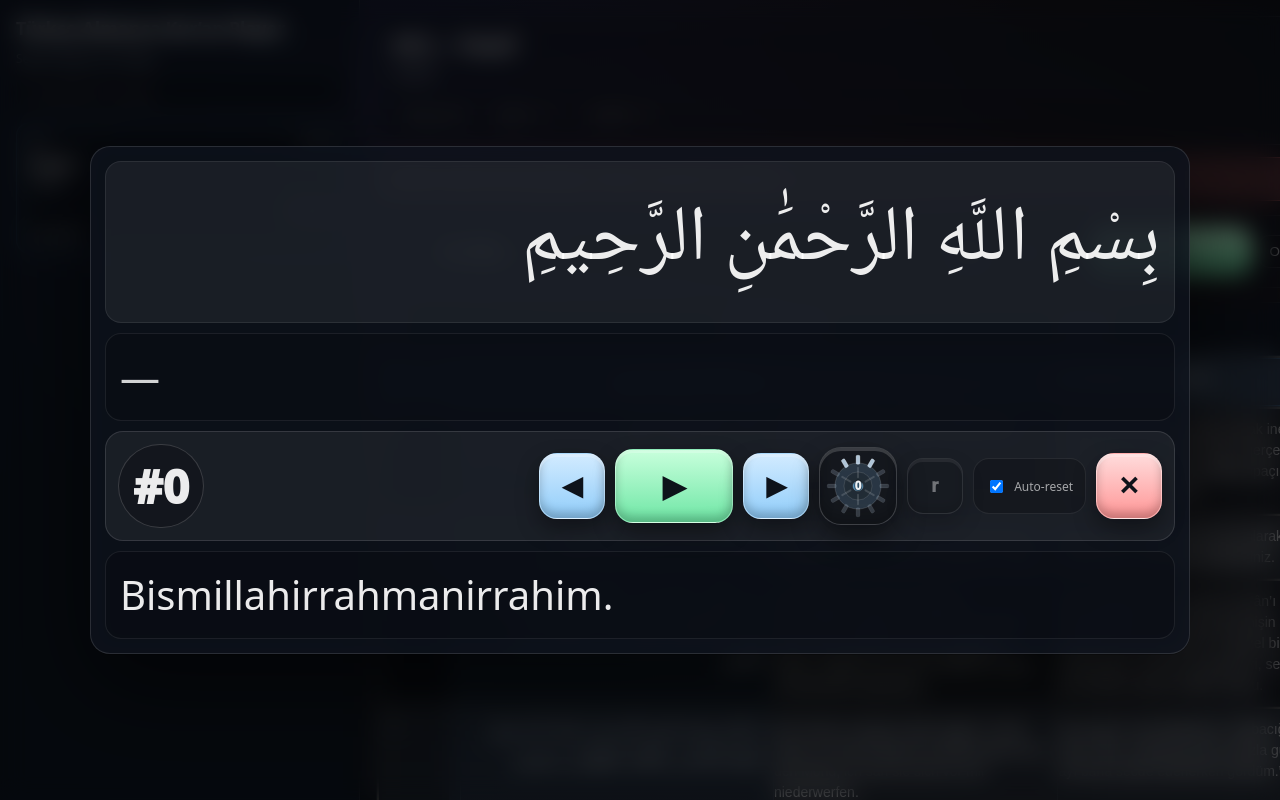
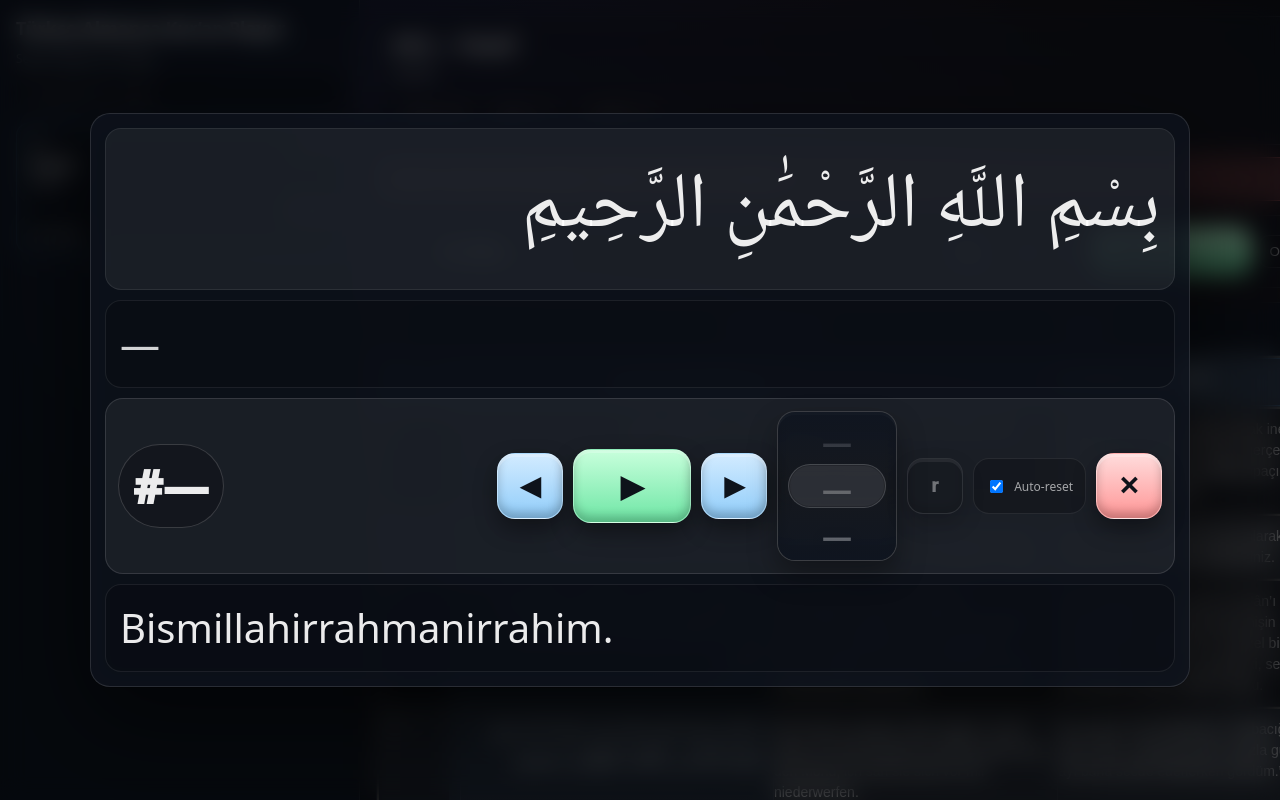
Before and after one commit to sunrise8030/Qatd, a React (Vite) app: page / in a window 1280 px wide. Both pictures are taken after a click on the button "Single Player". Shown: the top 800 px of the page. Built offline with nearby package versions, Linux system fonts and the light colour scheme.

Commit message:
Update App.jsx

```diff
--- a/src/App.jsx
+++ b/src/App.jsx
@@ -1,5 +1,6 @@
 // =========================================================
 // src/App.jsx
+// (iOS picker wheel mantığı + r/rr görünür + diğer her şey korunur)
 // =========================================================
 import React, { useCallback, useEffect, useMemo, useRef, useState } from "react";
 import "./styles.css";
@@ -338,326 +339,171 @@ function Timeline({
 }
 
 /**
- * GearDial:
- * - 12 diş (arkada gömülü 9, önde parlak 3)
- * - ayah no çarkın üstünde
- * - gerçek dişli step: akümülasyon (STEP_DEG) ile tık tık
- * - momentum + hızlanma
+ * iOS picker wheel (alarm UI mantığı)
+ * - drag up/down + wheel + inertia
+ * - step => onStep(+1/-1)
  */
-function GearDial({ disabled, label, onStep }) {
-  const btnRef = useRef(null);
-
-  const rotDegRef = useRef(0);
-  const accumRef = useRef(0);
-
-  // pointer
+function IOSPickerWheel({ disabled, value, onStep }) {
+  const ref = useRef(null);
+
   const draggingRef = useRef(false);
-  const lastAngleRef = useRef(null);
-  const lastMoveTsRef = useRef(0);
-
-  // tick visual + haptic
-  const tickTimerRef = useRef(0);
-
-  // acceleration
-  const lastStepTsRef = useRef(0);
-  const burstRef = useRef(0);
-
-  // inertia
-  const inertiaRafRef = useRef(0);
-  const inertiaVelRef = useRef(0); // deg/ms
-  const inertiaLastTsRef = useRef(0);
-
-  const STEP_DEG = 24; // daha "dişli" hissi
+  const lastYRef = useRef(0);
+  const lastTsRef = useRef(0);
+
+  const velRef = useRef(0); // px/ms
+  const accumPxRef = useRef(0);
+  const rafRef = useRef(0);
+
+  const STEP_PX = 34;
 
   useEffect(() => {
     return () => {
-      if (tickTimerRef.current) window.clearTimeout(tickTimerRef.current);
-      if (inertiaRafRef.current) cancelAnimationFrame(inertiaRafRef.current);
+      if (rafRef.current) cancelAnimationFrame(rafRef.current);
     };
   }, []);
 
-  const applyRotation = (ddeg) => {
-    rotDegRef.current += ddeg;
-    const el = btnRef.current;
-    if (!el) return;
-    el.style.setProperty("--rot", `${rotDegRef.current}deg`);
+  const stop = () => {
+    if (rafRef.current) cancelAnimationFrame(rafRef.current);
+    rafRef.current = 0;
+    velRef.current = 0;
+    accumPxRef.current = 0;
   };
 
-  const doTick = () => {
-    const el = btnRef.current;
-    if (!el) return;
-
-    el.classList.remove("tick");
-    void el.offsetWidth;
-    el.classList.add("tick");
-
-    if (tickTimerRef.current) window.clearTimeout(tickTimerRef.current);
-    tickTimerRef.current = window.setTimeout(() => el.classList.remove("tick"), 160);
-
-    try {
-      if (typeof navigator !== "undefined" && typeof navigator.vibrate === "function") {
-        navigator.vibrate(8);
-      }
-    } catch {}
-  };
-
-  const computeMultiplier = () => {
-    const now = performance.now();
-    const dt = now - (lastStepTsRef.current || 0);
-    lastStepTsRef.current = now;
-
-    if (dt < 110) burstRef.current = Math.min(6, burstRef.current + 1);
-    else if (dt < 170) burstRef.current = Math.min(5, Math.max(1, burstRef.current));
-    else if (dt < 250) burstRef.current = Math.min(3, Math.max(1, burstRef.current));
-    else burstRef.current = 0;
-
-    if (burstRef.current <= 0) return 1;
-    if (burstRef.current <= 2) return 2;
-    if (burstRef.current <= 4) return 3;
-    if (burstRef.current === 5) return 4;
-    return 5;
-  };
-
-  const step = (dir, times = 1) => {
-    const n = clamp(times, 1, 10);
-    for (let i = 0; i < n; i += 1) onStep(dir);
-    doTick();
-  };
-
-  const acceleratedStep = (dir, extra = 0) => {
-    const mul = clamp(computeMultiplier() + extra, 1, 10);
-    step(dir, mul);
-  };
-
-  const processAccum = () => {
-    while (Math.abs(accumRef.current) >= STEP_DEG) {
-      const dir = accumRef.current > 0 ? +1 : -1;
-      const extra = Math.abs(inertiaVelRef.current) > 0.55 ? 2 : Math.abs(inertiaVelRef.current) > 0.35 ? 1 : 0;
-      acceleratedStep(dir, extra);
-      accumRef.current -= dir * STEP_DEG;
+  const tickSteps = () => {
+    while (Math.abs(accumPxRef.current) >= STEP_PX) {
+      const dir = accumPxRef.current > 0 ? +1 : -1; // down => next
+      onStep(dir);
+      accumPxRef.current -= dir * STEP_PX;
     }
   };
 
-  const stopInertia = () => {
-    if (inertiaRafRef.current) cancelAnimationFrame(inertiaRafRef.current);
-    inertiaRafRef.current = 0;
-    inertiaVelRef.current = 0;
-    inertiaLastTsRef.current = 0;
-  };
-
   const startInertia = () => {
-    const vel0 = inertiaVelRef.current;
-    if (!Number.isFinite(vel0) || Math.abs(vel0) < 0.05) {
-      stopInertia();
+    const v0 = velRef.current;
+    if (!Number.isFinite(v0) || Math.abs(v0) < 0.05) {
+      stop();
       return;
     }
 
-    inertiaLastTsRef.current = performance.now();
-    const DECAY_PER_MS = 0.0068;
-    const MAX_MS = 1200;
+    const DECAY = 0.0065;
+    const MAX_MS = 1100;
     const startTs = performance.now();
-
-    const tick = () => {
+    let last = performance.now();
+
+    const frame = () => {
       const now = performance.now();
-      const dt = now - (inertiaLastTsRef.current || now);
-      inertiaLastTsRef.current = now;
-
-      const sign = Math.sign(inertiaVelRef.current || vel0);
-      const speed = Math.abs(inertiaVelRef.current || vel0);
-      const nextSpeed = Math.max(0, speed * (1 - DECAY_PER_MS * dt));
-      inertiaVelRef.current = sign * nextSpeed;
-
-      const ddeg = inertiaVelRef.current * dt;
-      applyRotation(ddeg);
-      accumRef.current += ddeg;
-      processAccum();
-
-      const elapsed = now - startTs;
-      if (nextSpeed < 0.05 || elapsed > MAX_MS) {
-        stopInertia();
+      const dt = now - last;
+      last = now;
+
+      const sign = Math.sign(velRef.current || v0);
+      const sp = Math.abs(velRef.current || v0);
+      const nextSp = Math.max(0, sp * (1 - DECAY * dt));
+      velRef.current = sign * nextSp;
+
+      accumPxRef.current += velRef.current * dt;
+      tickSteps();
+
+      if (nextSp < 0.05 || now - startTs > MAX_MS) {
+        stop();
         return;
       }
-      inertiaRafRef.current = requestAnimationFrame(tick);
+      rafRef.current = requestAnimationFrame(frame);
     };
 
-    inertiaRafRef.current = requestAnimationFrame(tick);
-  };
-
-  const getAngle = (clientX, clientY) => {
-    const el = btnRef.current;
-    if (!el) return 0;
-    const r = el.getBoundingClientRect();
-    const cx = r.left + r.width / 2;
-    const cy = r.top + r.height / 2;
-    const dx = clientX - cx;
-    const dy = clientY - cy;
-    return Math.atan2(dy, dx) * (180 / Math.PI);
-  };
-
-  const normDelta = (a, b) => {
-    let d = a - b;
-    while (d > 180) d -= 360;
-    while (d < -180) d += 360;
-    return d;
+    rafRef.current = requestAnimationFrame(frame);
   };
 
   const onPointerDown = (e) => {
     if (disabled) return;
-    stopInertia();
+    stop();
     draggingRef.current = true;
-    lastAngleRef.current = getAngle(e.clientX, e.clientY);
-    lastMoveTsRef.current = performance.now();
-    btnRef.current?.setPointerCapture?.(e.pointerId);
+    lastYRef.current = e.clientY;
+    lastTsRef.current = performance.now();
+    ref.current?.setPointerCapture?.(e.pointerId);
   };
 
   const onPointerMove = (e) => {
     if (disabled || !draggingRef.current) return;
 
     const now = performance.now();
-    const cur = getAngle(e.clientX, e.clientY);
-    const last = lastAngleRef.current;
-
-    if (last == null) {
-      lastAngleRef.current = cur;
-      lastMoveTsRef.current = now;
-      return;
-    }
-
-    const d = normDelta(cur, last);
-    const dt = Math.max(1, now - (lastMoveTsRef.current || now));
-    lastMoveTsRef.current = now;
-    lastAngleRef.current = cur;
-
-    inertiaVelRef.current = d / dt;
-
-    applyRotation(d);
-    accumRef.current += d;
-    processAccum();
+    const dy = e.clientY - lastYRef.current;
+    const dt = Math.max(1, now - (lastTsRef.current || now));
+
+    lastYRef.current = e.clientY;
+    lastTsRef.current = now;
+
+    velRef.current = dy / dt;
+    accumPxRef.current += dy;
+    tickSteps();
   };
 
   const onPointerUp = () => {
     draggingRef.current = false;
-    lastAngleRef.current = null;
-    burstRef.current = 0;
     startInertia();
   };
 
   const onWheel = (e) => {
     if (disabled) return;
     e.preventDefault();
-    stopInertia();
-
-    const dir = e.deltaY > 0 ? +1 : -1;
-    const abs = Math.abs(e.deltaY);
-
-    // wheel -> rotate + seed inertia
-    const ddeg = clamp((abs / 6) * dir, -90, 90);
-    applyRotation(ddeg);
-    accumRef.current += ddeg;
-
-    inertiaVelRef.current = clamp((dir * abs) / 1200, -0.9, 0.9);
-
-    processAccum();
+    stop();
+
+    const dy = e.deltaY;
+    const steps = clamp(Math.round(Math.abs(dy) / 40), 1, 6);
+    const dir = dy > 0 ? +1 : -1;
+
+    for (let i = 0; i < steps; i += 1) onStep(dir);
+
+    velRef.current = clamp(dy / 900, -0.9, 0.9);
     startInertia();
   };
 
+  const items = useMemo(() => {
+    const v = Number(value) || 0;
+    return [v - 2, v - 1, v, v + 1, v + 2].map((n) => n);
+  }, [value]);
+
   return (
-    <button
-      ref={btnRef}
-      type="button"
-      className={`spGear ${disabled ? "disabled" : ""}`}
-      aria-label="Çark"
-      title="Çark"
-      onPointerDown={onPointerDown}
-      onPointerMove={onPointerMove}
-      onPointerUp={onPointerUp}
-      onPointerCancel={onPointerUp}
-      onWheel={onWheel}
-      onKeyDown={(e) => {
-        if (disabled) return;
-        stopInertia();
-        if (e.key === "ArrowUp" || e.key === "ArrowLeft") {
-          e.preventDefault();
-          const d = -STEP_DEG;
-          applyRotation(d);
-          accumRef.current += d;
-          processAccum();
-        }
-        if (e.key === "ArrowDown" || e.key === "ArrowRight") {
-          e.preventDefault();
-          const d = +STEP_DEG;
-          applyRotation(d);
-          accumRef.current += d;
-          processAccum();
-        }
-      }}
-    >
-      <svg className="spGearSvg" viewBox="0 0 100 100" aria-hidden="true">
-        {/* BACK (gömülü) teeth: all 12 but faint */}
-        <g className="spGearTeeth spGearTeethBack">
-          {Array.from({ length: 12 }).map((_, i) => (
-            <rect
-              key={`b-${i}`}
-              x="47"
-              y="2"
-              width="6"
-              height="14"
-              rx="2"
-              ry="2"
-              transform={`rotate(${i * 30} 50 50)`}
-            />
+    <div className={`spPicker ${disabled ? "disabled" : ""}`}>
+      <div className="spPickerFadeTop" />
+      <div className="spPickerFadeBottom" />
+      <div className="spPickerBar" />
+      <div
+        ref={ref}
+        className="spPickerViewport"
+        role="slider"
+        aria-label="Ayet çarkı"
+        tabIndex={disabled ? -1 : 0}
+        onPointerDown={onPointerDown}
+        onPointerMove={onPointerMove}
+        onPointerUp={onPointerUp}
+        onPointerCancel={onPointerUp}
+        onWheel={onWheel}
+        onKeyDown={(e) => {
+          if (disabled) return;
+          if (e.key === "ArrowUp") {
+            e.preventDefault();
+            onStep(-1);
+          }
+          if (e.key === "ArrowDown") {
+            e.preventDefault();
+            onStep(+1);
+          }
+        }}
+      >
+        <div className="spPickerItems">
+          {items.map((n) => (
+            <div key={n} className={`spPickerItem ${n === Number(value) ? "active" : ""}`}>
+              {n <= 0 ? "—" : String(n).padStart(2, "0")}
+            </div>
           ))}
-        </g>
-
-        {/* BODY covers back teeth => looks embedded */}
-        <circle className="spGearBody" cx="50" cy="50" r="36" />
-        <circle className="spGearInner" cx="50" cy="50" r="22" />
-        <circle className="spGearCore" cx="50" cy="50" r="8" />
-
-        {/* FRONT teeth: only 3 visible */}
-        <g className="spGearTeeth spGearTeethFront">
-          {[-30, 0, 30].map((deg) => (
-            <rect
-              key={`f-${deg}`}
-              x="47"
-              y="2"
-              width="6"
-              height="14"
-              rx="2"
-              ry="2"
-              transform={`rotate(${deg} 50 50)`}
-            />
-          ))}
-        </g>
-
-        {/* Spokes */}
-        <g className="spGearSpokes">
-          {Array.from({ length: 6 }).map((_, i) => (
-            <rect
-              key={`s-${i}`}
-              x="48.5"
-              y="20"
-              width="3"
-              height="18"
-              rx="1.5"
-              transform={`rotate(${i * 60} 50 50)`}
-            />
-          ))}
-        </g>
-
-        {/* label NOT rotating */}
-        <text className="spGearText" x="50" y="56" textAnchor="middle">
-          {label}
-        </text>
-      </svg>
-    </button>
+        </div>
+      </div>
+    </div>
   );
 }
 
 /**
- * Single Player
- * - Çark üstünde ayah no
- * - r/rr buton
+ * Single Player (iOS picker wheel + r/rr)
+ * - r için açıklama yok (sadece r/rr)
  */
 function SinglePlayerPanel({
   open,
@@ -697,7 +543,7 @@ function SinglePlayerPanel({
 
   if (!open) return null;
 
-  const ay = verse?.ayah != null ? String(verse.ayah) : "—";
+  const ay = verse?.ayah != null ? Number(verse.ayah) : 0;
 
   return (
     <div className="singlePlayerBackdrop" role="dialog" aria-modal="true" aria-label="Single Player">
@@ -710,25 +556,20 @@ function SinglePlayerPanel({
           <div className="singlePlayerLine singlePlayerLineDe">{(verse?.de || "—").trim()}</div>
 
           <div className="singlePlayerControls singlePlayerTopBar">
-            <div className="singlePlayerAyahNo">#{ay}</div>
+            <div className="singlePlayerAyahNo">#{ay || "—"}</div>
 
             <div className="singlePlayerBtns">
               <button className="spBtn" type="button" onClick={onPrev} aria-label="Prev">
                 ◀
               </button>
-              <button
-                className="spBtn spBtnPrimary"
-                type="button"
-                onClick={onPlayPause}
-                aria-label="Play/Pause"
-              >
+              <button className="spBtn spBtnPrimary" type="button" onClick={onPlayPause} aria-label="Play/Pause">
                 {isPlaying ? "⏸" : "▶"}
               </button>
               <button className="spBtn" type="button" onClick={onNext} aria-label="Next">
                 ▶
               </button>
 
-              <GearDial disabled={dialDisabled} label={ay} onStep={onDialStep} />
+              <IOSPickerWheel disabled={dialDisabled} value={ay} onStep={onDialStep} />
 
               <button
                 className={`spRBtn ${repeatMode ? "on" : "off"}`}
@@ -1082,22 +923,12 @@ function SyncPanel({
             <div className="syncInputs">
               <label className="miniLabel">
                 start
-                <input
-                  className="miniInput"
-                  value={startInput}
-                  onChange={(e) => setStartInput(e.target.value)}
-                  inputMode="decimal"
-                />
+                <input className="miniInput" value={startInput} onChange={(e) => setStartInput(e.target.value)} inputMode="decimal" />
               </label>
 
               <label className="miniLabel">
                 end
-                <input
-                  className="miniInput"
-                  value={endInput}
-                  onChange={(e) => setEndInput(e.target.value)}
-                  inputMode="decimal"
-                />
+                <input className="miniInput" value={endInput} onChange={(e) => setEndInput(e.target.value)} inputMode="decimal" />
               </label>
 
               <div className="syncMetaInline">
@@ -1146,12 +977,7 @@ function SyncPanel({
           <div className="syncRow">
             <label className="miniLabel">
               Jump ayah
-              <input
-                className="miniInput"
-                value={jumpAyah}
-                onChange={(e) => setJumpAyah(e.target.value)}
-                inputMode="numeric"
-              />
+              <input className="miniInput" value={jumpAyah} onChange={(e) => setJumpAyah(e.target.value)} inputMode="numeric" />
             </label>
             <button className="btnSmall" type="button" onClick={jumpToAyah}>
               Go
@@ -1159,12 +985,7 @@ function SyncPanel({
 
             <label className="miniLabel">
               Jump time (s)
-              <input
-                className="miniInput"
-                value={jumpTime}
-                onChange={(e) => setJumpTime(e.target.value)}
-                inputMode="decimal"
-              />
+              <input className="miniInput" value={jumpTime} onChange={(e) => setJumpTime(e.target.value)} inputMode="decimal" />
             </label>
             <button className="btnSmall" type="button" onClick={jumpToTime}>
               Seek
@@ -1233,44 +1054,24 @@ function SyncPanel({
               <div className="syncRow">
                 <label className="miniLabel">
                   Repo (owner/repo)
-                  <input
-                    className="miniInput"
-                    value={ghRepo}
-                    onChange={(e) => setGhRepo(e.target.value)}
-                    placeholder="yourname/yourrepo"
-                  />
+                  <input className="miniInput" value={ghRepo} onChange={(e) => setGhRepo(e.target.value)} placeholder="yourname/yourrepo" />
                 </label>
 
                 <label className="miniLabel">
                   Branch
-                  <input
-                    className="miniInput"
-                    value={ghBranch}
-                    onChange={(e) => setGhBranch(e.target.value)}
-                    placeholder="main"
-                  />
+                  <input className="miniInput" value={ghBranch} onChange={(e) => setGhBranch(e.target.value)} placeholder="main" />
                 </label>
               </div>
 
               <div className="syncRow">
                 <label className="miniLabel">
                   File path in repo
-                  <input
-                    className="miniInput"
-                    value={ghPath}
-                    onChange={(e) => setGhPath(e.target.value)}
-                    placeholder="public/data/yusuf.json"
-                  />
+                  <input className="miniInput" value={ghPath} onChange={(e) => setGhPath(e.target.value)} placeholder="public/data/yusuf.json" />
                 </label>
 
                 <label className="miniLabel">
                   Commit message
-                  <input
-                    className="miniInput"
-                    value={ghMsg}
-                    onChange={(e) => setGhMsg(e.target.value)}
-                    placeholder="optional"
-                  />
+                  <input className="miniInput" value={ghMsg} onChange={(e) => setGhMsg(e.target.value)} placeholder="optional" />
                 </label>
               </div>
 
@@ -1370,6 +1171,7 @@ export default function App() {
   const [toolsCollapsed, setToolsCollapsed] = useState(true);
   const [singleOn, setSingleOn] = useState(false);
 
+  // repeat: 0 off, 1 => 1 tekrar, 2 => 2 tekrar
   const [repeatMode, setRepeatMode] = useState(0);
   const [repeatAutoReset, setRepeatAutoReset] = useState(true);
   const repeatRef = useRef({ idx: -1, done: 0 });
@@ -1435,14 +1237,8 @@ export default function App() {
     });
   }, [query]);
 
-  const audioSrc = useMemo(
-    () => (selectedSurah ? resolvePublicUrl(selectedSurah.audioUrl) : ""),
-    [selectedSurah]
-  );
-  const versesSrc = useMemo(
-    () => (selectedSurah ? resolvePublicUrl(selectedSurah.versesUrl) : ""),
-    [selectedSurah]
-  );
+  const audioSrc = useMemo(() => (selectedSurah ? resolvePublicUrl(selectedSurah.audioUrl) : ""), [selectedSurah]);
+  const versesSrc = useMemo(() => (selectedSurah ? resolvePublicUrl(selectedSurah.versesUrl) : ""), [selectedSurah]);
 
   useEffect(() => {
     let cancelled = false;
@@ -1586,6 +1382,7 @@ export default function App() {
     seekVerse(idx, true);
   }, [seekVerse]);
 
+  // used by picker wheel
   const dialStep = useCallback(
     (dir) => {
       const vs = versesRef.current;
@@ -1680,7 +1477,7 @@ export default function App() {
     if (idx >= 0) seekVerse(idx, true);
   }, [seekVerse]);
 
-  // Loop / Repeat engine (priority: loopAB > loopAyah > repeatMode)
+  // loop/repeat
   useEffect(() => {
     const a = audioRef.current;
     if (!a) return;
@@ -1788,25 +1585,11 @@ export default function App() {
       }
       if (k === "a") setA();
       if (k === "b") setB();
-
-      const idx = activeIndexRef.current;
-      const vs = versesRef.current;
-      const t = currentTimeRef.current;
-
-      if (idx >= 0 && vs[idx]) {
-        if (k === "s") updateVerse(idx, { start: t });
-        else if (k === "e") updateVerse(idx, { end: t });
-        else if (k === "n") {
-          updateVerse(idx, { end: t });
-          const nextIdx = Math.min(vs.length - 1, idx + 1);
-          seekVerse(nextIdx, true);
-        }
-      }
     };
 
     window.addEventListener("keydown", onKey);
     return () => window.removeEventListener("keydown", onKey);
-  }, [onPlayPause, nudge, prevAyah, nextAyah, updateVerse, seekVerse, setA, setB]);
+  }, [onPlayPause, nudge, prevAyah, nextAyah, setA, setB]);
 
   const commitGithub = useCallback(async ({ owner, repo, path, branch, token, message, content }) => {
     try {
```
